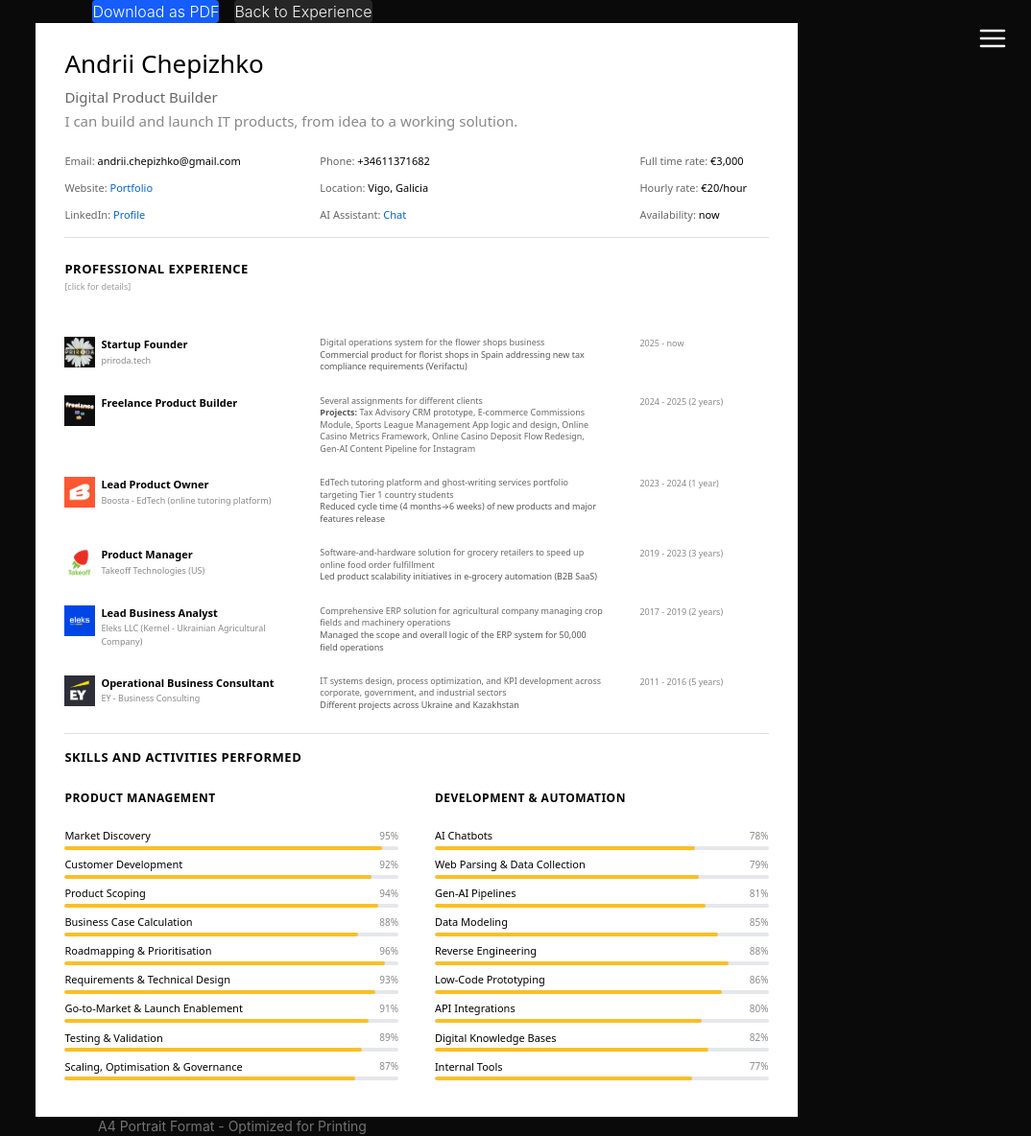
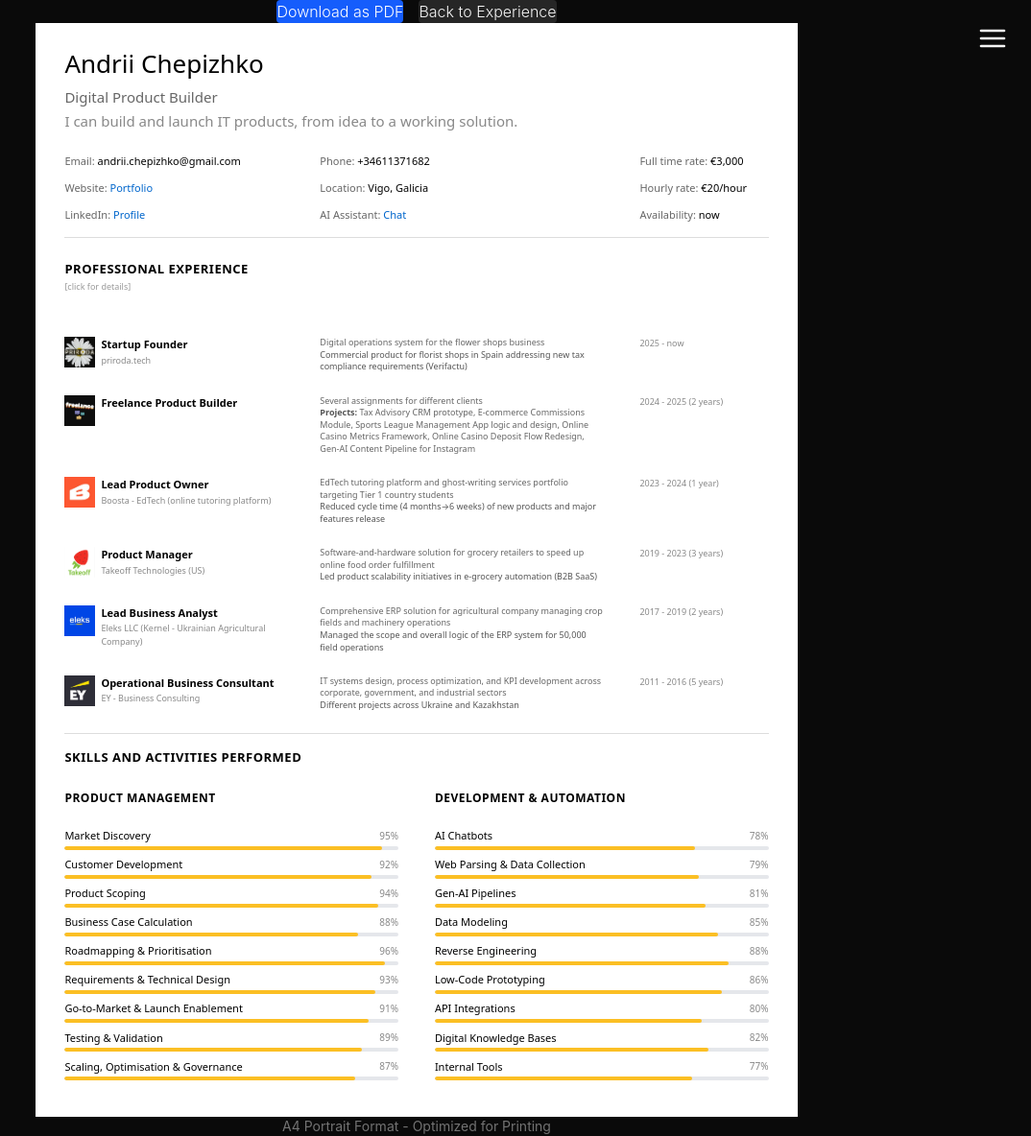
Before and after one commit to chepizhkoandrew/portfoliosite, a Next.js app in the folder cv-portfolio/: page /cv in a window 1280 px wide. Shown: the whole page at 96% size, without its empty margins (206-1280 px from the left). Built offline with nearby package versions, Linux system fonts and the light colour scheme.

Commit message:
Center buttons and page content properly with flex layout

```diff
--- a/cv-portfolio/app/cv/page.tsx
+++ b/cv-portfolio/app/cv/page.tsx
@@ -148,10 +148,10 @@ export default function CVPage() {
   )
 
   return (
-    <div className="min-h-screen bg-neutral-950 text-neutral-100 py-8 px-4">
+    <div className="min-h-screen bg-neutral-950 text-neutral-100 py-8 px-4 flex flex-col items-center">
       <MobileMenu onDownloadCV={handleOpenModal} />
 
-      <div className="max-w-4xl mx-auto mb-8">
+      <div className="w-full flex justify-center mb-8">
         <div className="flex gap-4 justify-center items-center flex-wrap">
           <button
             onClick={handleOpenModal}
@@ -170,12 +170,11 @@ export default function CVPage() {
 
       <div
         ref={cvRef}
-        className="mx-auto bg-white text-black"
+        className="bg-white text-black"
         style={{
           width: 'min(210mm, calc(100% - 32px))',
           minHeight: '297mm',
           padding: '6mm 8mm',
-          margin: '0 auto',
           fontSize: '12px',
           fontFamily: 'system-ui, -apple-system, sans-serif',
         }}
@@ -350,7 +349,7 @@ export default function CVPage() {
         </div>
       </div>
 
-      <div className="max-w-4xl mx-auto mt-8 text-center text-neutral-500 text-sm">
+      <div className="mt-8 text-center text-neutral-500 text-sm">
         <p>A4 Portrait Format - Optimized for Printing</p>
       </div>
 
```
